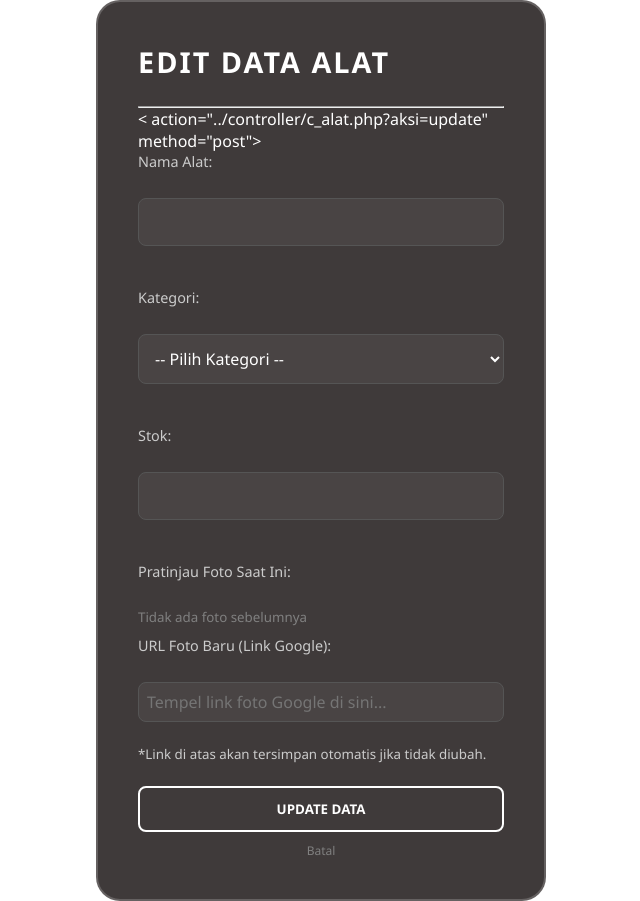
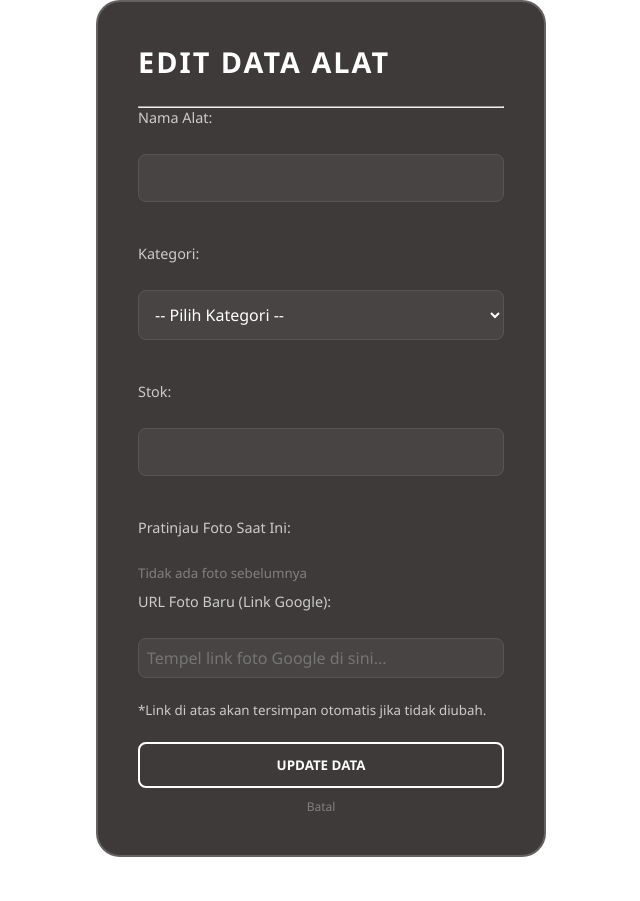
Before and after one commit to malvien123/peminjamanAlat, a PHP site: page /view/v_update_alat.php in a window 1280 px wide. Shown: the whole page, without its empty margins (319-959 px from the left). After the commit the page ends 857 px from the top, so only its background shows below. Run offline with PHP 8.4, Linux system fonts and the light colour scheme; the template is opened without the code that fills it, so the values that code supplies are empty.

Commit message:
memperbaiki

```diff
--- a/asset/style_peminjaman_petugas.css
+++ b/asset/style_peminjaman_petugas.css
@@ -6,3 +6,7 @@
         .status-kembali { background: #007bff; color: white; padding: 4px 8px; border-radius: 4px; font-size: 12px; }
         .btn-setujui { color: green; font-weight: bold; text-decoration: none; border: 1px solid green; padding: 3px 7px; border-radius: 3px;
         }
+ @media print {
+           .btn , .btn ,  .no-print {  display: none !important; }
+            .badge { color: black !important; border: 1px solid #ccc; }
+        }
--- a/view/v_tambah_alat.php
+++ b/view/v_tambah_alat.php
@@ -17,8 +17,6 @@ if ($_SESSION['role'] !== 'admin') {
     exit();
 }
 ?>
-
-
 
 <!DOCTYPE html>
 <html lang="id">
--- a/view/v_tambah_user.php
+++ b/view/v_tambah_user.php
@@ -17,8 +17,6 @@ if ($_SESSION['role'] !== 'admin') {
     exit();
 }
 ?>
-
-
 
 <!DOCTYPE html>
 <html lang="en">
--- a/view/v_tampilan_user.php
+++ b/view/v_tampilan_user.php
@@ -35,7 +35,6 @@ include_once '../controller/c_user.php';
 </head>
 <body>
     <h3><center>DASHBOARD ADMIN</h3>
-
 <nav>
 <a href="v_log_aktivitas.php" class="btn btn-info"><i class="bi bi-clock-history"></i> Lihat Aktivitas</a>
  <a href="../view/v_tambah_user.php" class="button">tambah pengguna |</a>
--- a/view/v_update_alat.php
+++ b/view/v_update_alat.php
@@ -11,7 +11,7 @@
     <h2>Edit Data Alat</h2>
     <hr>
 
-    < action="../controller/c_alat.php?aksi=update" method="post">
+    <from action="../controller/c_alat.php?aksi=update" method="post">
 
         <input type="hidden" name="id_alat" value="<?= $data_alat->id_alat; ?>">
 
```
Also changed, not shown: view/v_peminjaman_petugas.php (+1 -7 lines).
